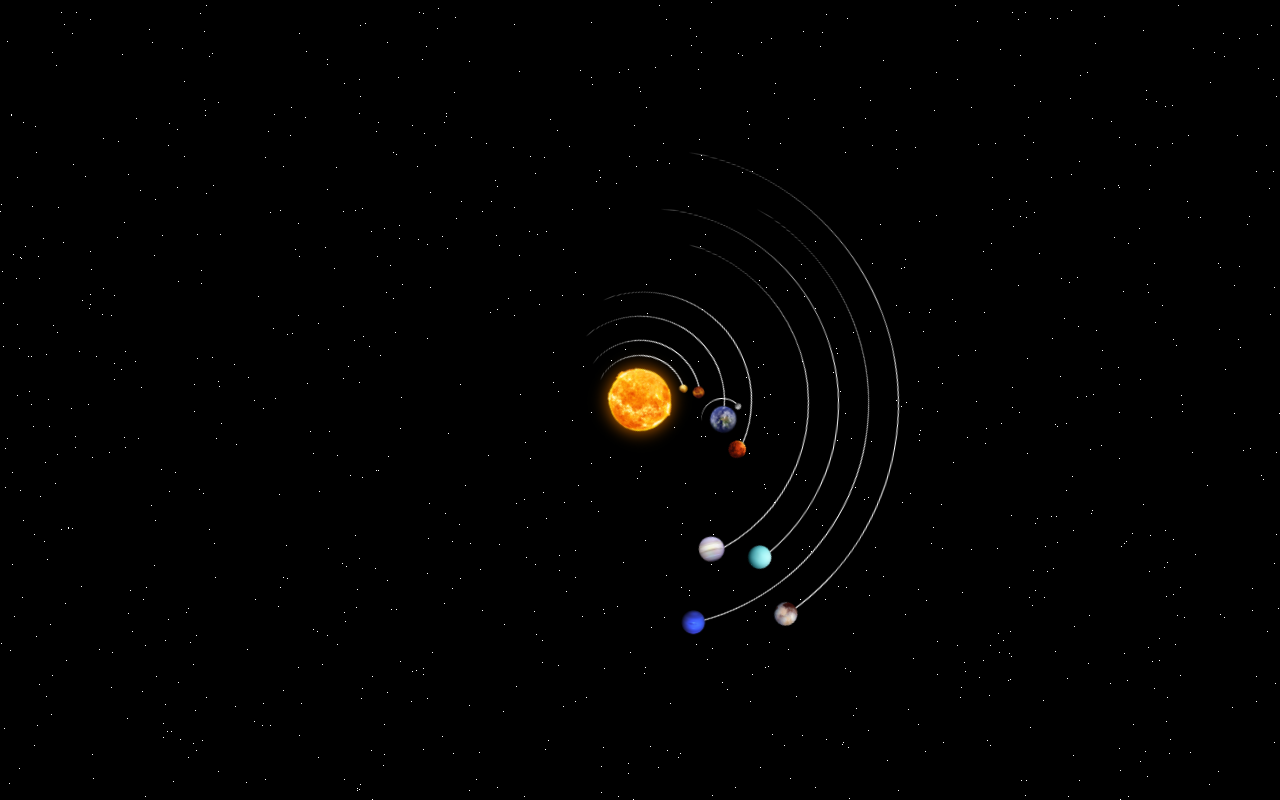
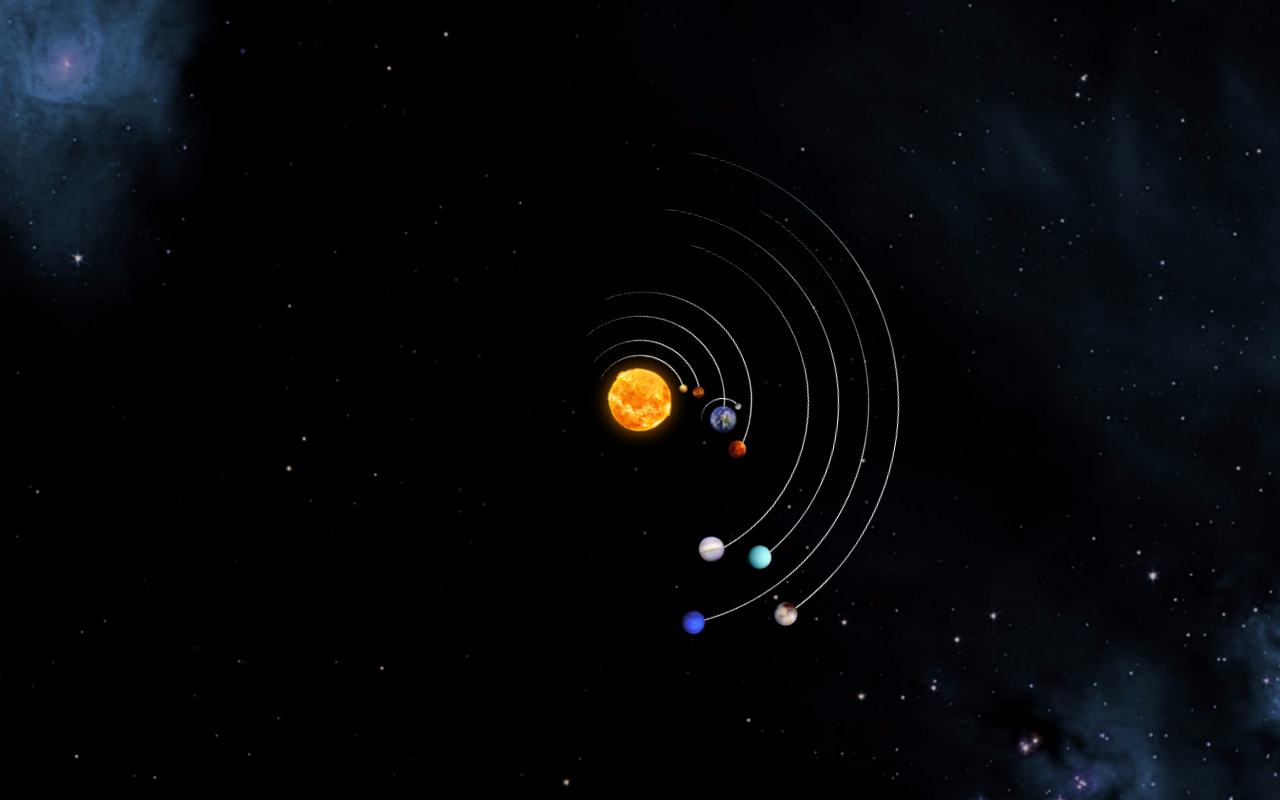
Before and after one commit to Ayhangit7/Basic-Projects, a plain HTML site: page index.html in a window 1280 px wide. Drawn offline with Linux system fonts and the light colour scheme.

Commit message:
images add

```diff
--- a/index.html
+++ b/index.html
@@ -24,6 +24,5 @@
     <div class="pluto"></div>
 
 </div>
-<script src="script.js"></script>
 </body>
 </html>
--- a/script.js
+++ /dev/null
@@ -1,14 +0,0 @@
-function createStars() {
-    const container = document.querySelector("body");
-    for (let i = 0; i < 1000; i++) {
-      // Increase the number of stars to 1000
-      const star = document.createElement("div");
-      star.className = "star";
-      star.style.width = ".1px";
-      star.style.height = ".1px";
-      star.style.top = Math.random() * 100 + "%";
-      star.style.left = Math.random() * 100 + "%";
-      container.appendChild(star);
-    }
-  }
-  createStars();
--- a/style.css
+++ b/style.css
@@ -6,7 +6,7 @@ body {
     justify-content: center;
     background-color: black;
     overflow: hidden;
-    /* background-image: url(galaxy.webp); */
+    background-image: url(galaxyy.webp);
     background-size: cover;
     background-repeat: no-repeat;
 }
```
Also changed, not shown: galaxy.webp (deleted), galaxyy.webp (added).
